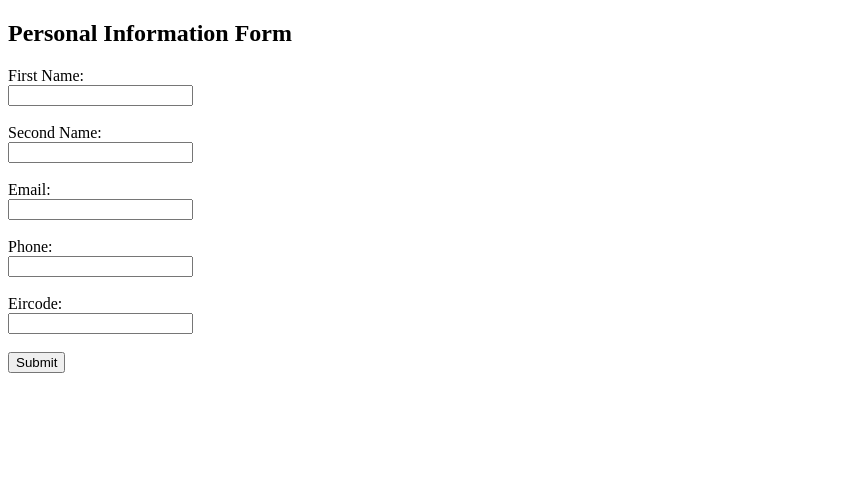
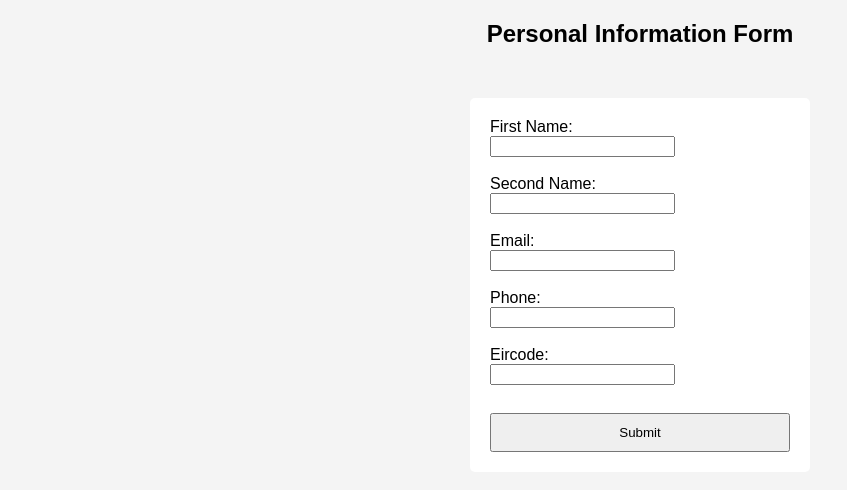
Before and after one commit to CCT-Dublin/ca-2-server-side-programming-Hynayara, a website: page public/form.html in a window 1280 px wide. Shown: the whole page, without its empty margins (0-847 px from the left). Drawn offline with Linux system fonts and the light colour scheme.

Commit message:
Commit 9: Fix form submission, add input sanitization and improve UI styling

```diff
--- a/index.js
+++ b/index.js
@@ -50,6 +50,7 @@ app.post('/submit-form', (req, res) => {
 });
 // Function to sanitize input to prevent XSS attacks
 function sanitizeInput(value) {
+  if (!value) return value;
   return value.replace(/[<>]/g, "");
 }
 // Endpoint to import CSV data into the database
--- a/public/form.html
+++ b/public/form.html
@@ -3,6 +3,8 @@
 <head>
     <meta charset="UTF-8">
     <title>Personal Information Form</title>
+    <link rel="stylesheet" href="/style.css">
+
 </head>
 <body>
 
@@ -10,19 +12,19 @@
 
 <form id="dataForm" method="POST" action="/submit-form">
     <label>First Name:</label><br>
-    <input type="text" id="first_name"><br><br>
+    <input type="text" id="first_name" name="first_name"><br><br>
 
     <label>Second Name:</label><br>
-    <input type="text" id="second_name"><br><br>
+    <input type="text" id="second_name" name="second_name"><br><br>
 
     <label>Email:</label><br>
-    <input type="text" id="email"><br><br>
+    <input type="text" id="email" name="email"><br><br>
 
     <label>Phone:</label><br>
-    <input type="text" id="phone"><br><br>
+    <input type="text" id="phone" name="phone"><br><br>
 
     <label>Eircode:</label><br>
-    <input type="text" id="eircode"><br><br>
+    <input type="text" id="eircode" name="eircode"><br><br>
 
     <button type="submit">Submit</button>
 </form>
--- /dev/null
+++ b/public/style.css
@@ -0,0 +1,26 @@
+body {
+  font-family: Arial, sans-serif;
+  background-color: #f4f4f4;
+}
+
+form {
+  background-color: #ffffff;
+  padding: 20px;
+  width: 300px;
+  margin: 50px auto;
+  border-radius: 5px;
+}
+
+h2 {
+  text-align: center;
+}
+
+button {
+  padding: 10px;
+  width: 100%;
+  margin-top: 10px;
+}
+button:hover {
+  background-color: #45a049;
+  color: white;
+}
```
